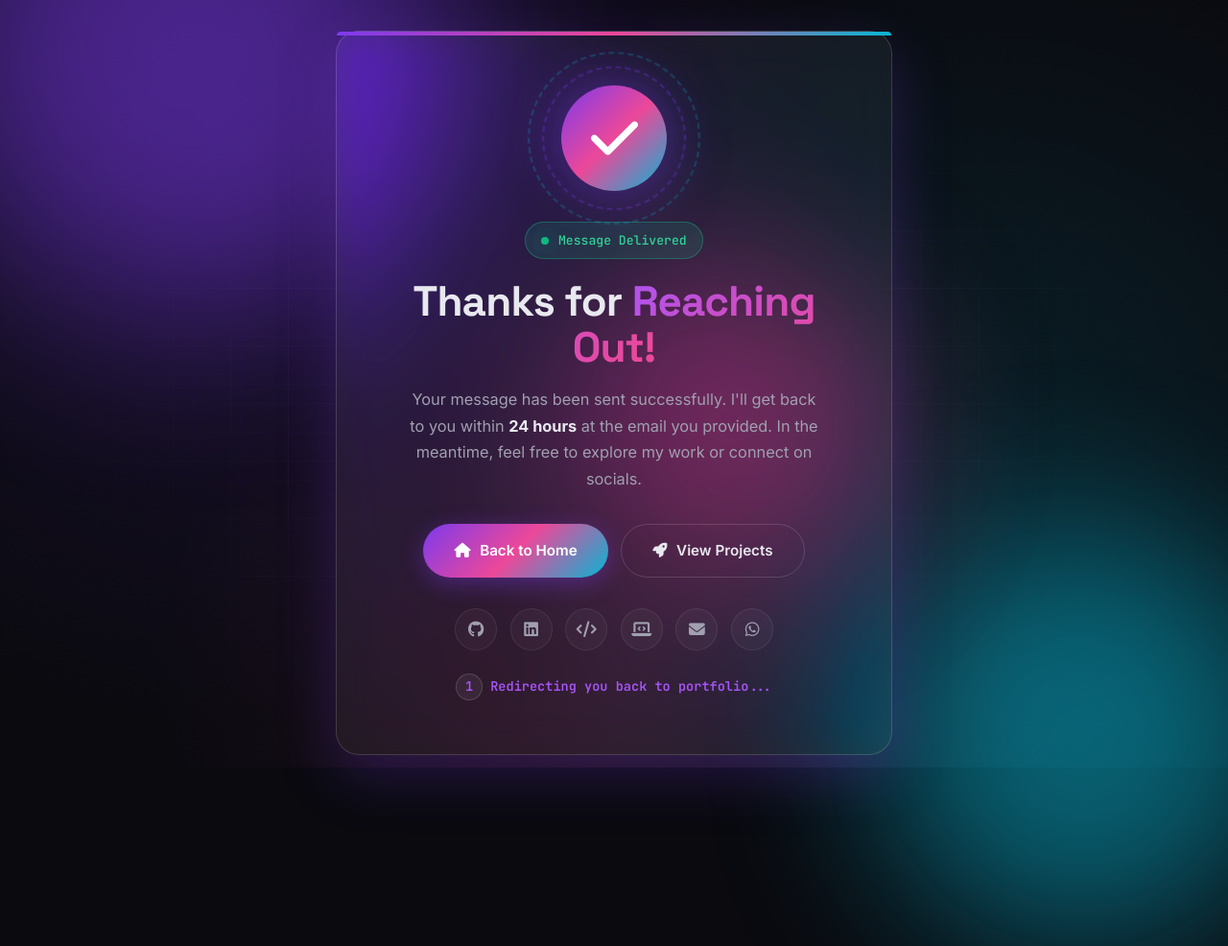
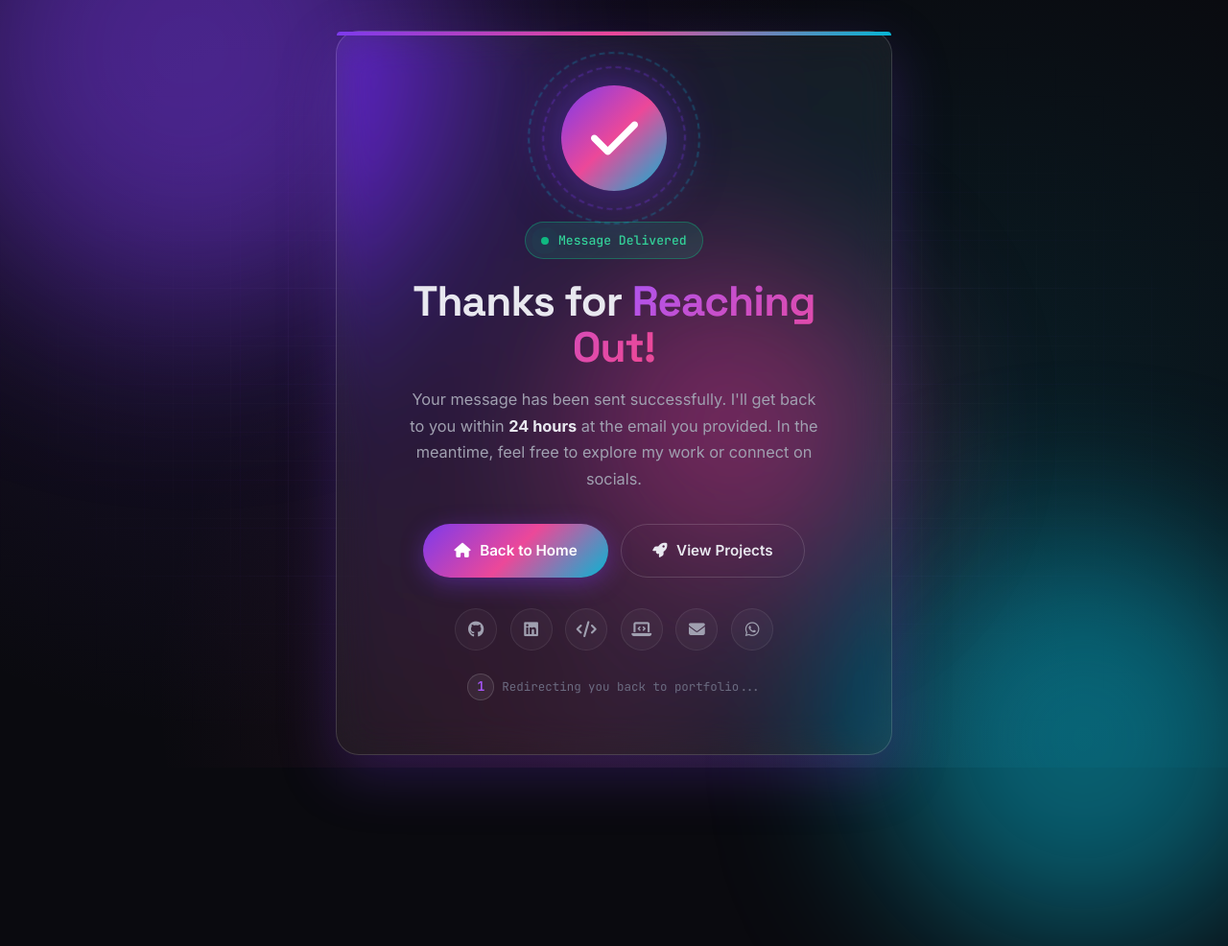
Before and after one commit to PJDEEPESH/Deepesh-Portfolio, a plain HTML site: page thank-you.html in a window 1280 px wide. Shown: the top 986 px of the page at 96% size. Drawn offline with Linux system fonts and the light colour scheme.

Commit message:
Thankyou updated

```diff
--- a/thank-you.html
+++ b/thank-you.html
@@ -156,8 +156,6 @@
       font-family: var(--font-mono);
     }
 
-    .ty-badge i { font-size: 0.7rem; }
-
     .ty-title {
       font-family: var(--font-display);
       font-size: clamp(2rem, 5vw, 2.75rem);
@@ -205,7 +203,7 @@
       justify-content: center;
     }
 
-    .ty-redirect span {
+    .ty-redirect .ty-count {
       display: inline-flex;
       align-items: center;
       justify-content: center;
@@ -290,13 +288,12 @@
     </div>
 
     <div class="ty-redirect">
-      <span id="countdown">6</span>
-      <span style="background: none; border: none; width: auto;">Redirecting you back to portfolio...</span>
+      <span class="ty-count" id="countdown">6</span>
+      <span>Redirecting you back to portfolio...</span>
     </div>
   </div>
 
   <script>
-    // Countdown
     let count = 6;
     const cd = document.getElementById('countdown');
     const timer = setInterval(() => {
@@ -305,7 +302,6 @@
       if (count <= 0) clearInterval(timer);
     }, 1000);
 
-    // Confetti burst
     const colors = ['#7c3aed', '#a855f7', '#ec4899', '#06b6d4', '#22d3ee', '#10b981'];
     for (let i = 0; i < 40; i++) {
       const c = document.createElement('div');
```
